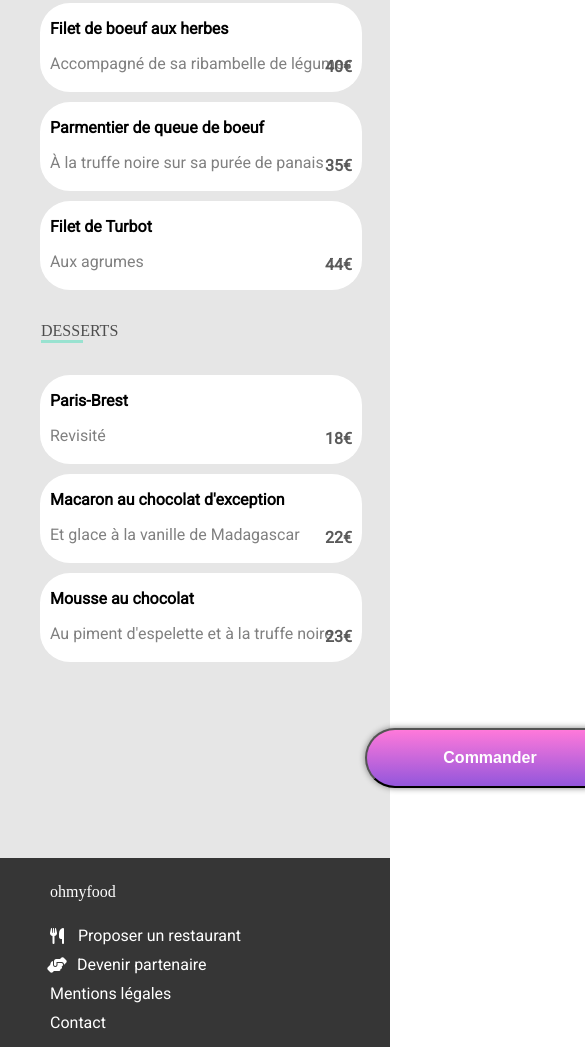
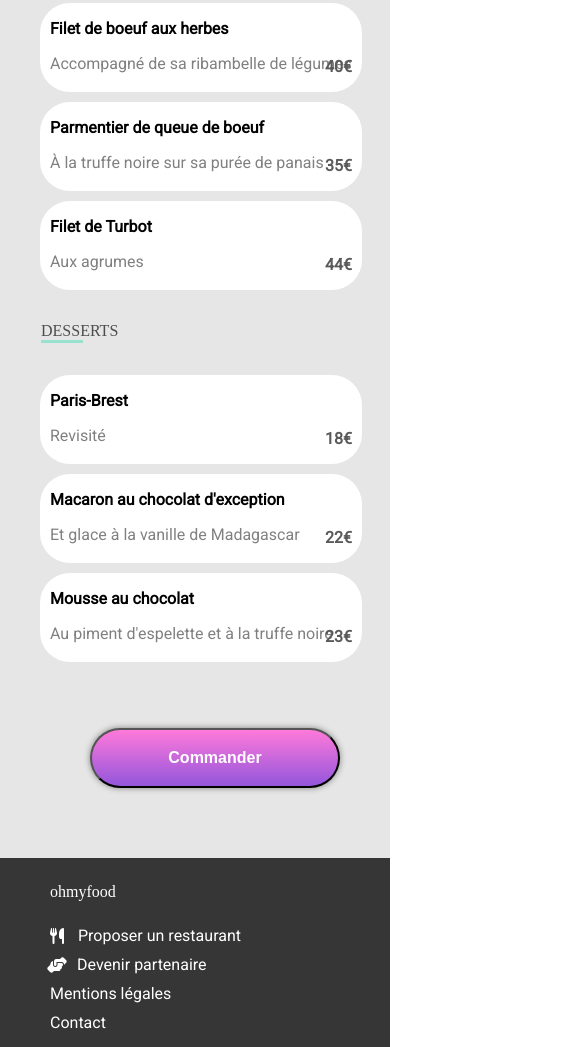
Before and after one commit to ValentinManguin/ValentinManguin_3_19112020, a plain HTML site: page Menu - La palette du goût.html in a window 390 px wide. Shown: the part 859-1906 px from the top of the page, 585 px wide, since content can reach past the window. Drawn offline with Linux system fonts and the light colour scheme; a web font is replaced by a local one.

Commit message:
margin button

```diff
--- a/style.scss
+++ b/style.scss
@@ -167,6 +167,8 @@ main li {
 
 
 
+
+
         &:nth-child(1){
             animation-delay: 0.3s;
         }
@@ -183,6 +185,8 @@ main li {
             text-overflow: ellipsis;
             overflow: hidden;
 
+
+
         }
         .checkbox {
             background-color: #99E2D0;
@@ -195,9 +199,11 @@ main li {
             justify-content: center;
             align-items: center;
 
+
             i {
                 transform: rotate(-360deg);
                 transition: transform 500ms ease-in;
+
             }
 
         }
@@ -539,6 +545,9 @@ Footer {
         right: 34px;
         top: 380px;
     }
+    main button {
 
+        margin-left: 90px;
 
+    }
 }
```
Also changed, not shown: dist/style.css.
